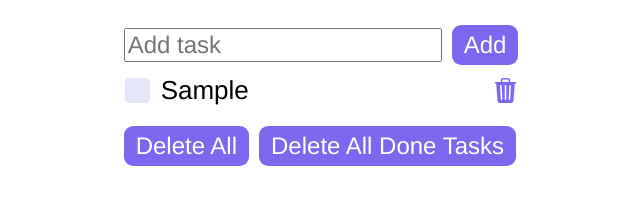
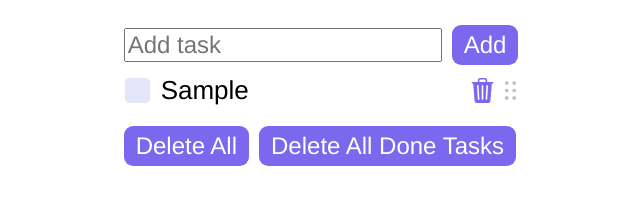
Before and after one commit to juliaying26/todolist, a Next.js app: page / in a window 1280 px wide. Both pictures are taken after typing "Sample" into the empty fields and a click on the button "Add". Shown: the part 487-692 px from the top of the page, without its empty margins (319-959 px from the left). Built offline with nearby package versions, Linux system fonts and the light colour scheme.

Commit message:
made grippy handle for drag and drop !!!!!

```diff
--- a/components/Item.module.css
+++ b/components/Item.module.css
@@ -21,6 +21,18 @@
   position: absolute;
 }
 
+.grippy_container {
+  display: flex;
+  align-items: center;
+  margin-right: -8px;
+}
+
+.grippy {
+  cursor: grab;
+  height: 31px !important;
+  width: 31px !important;
+}
+
 .list_item_div svg {
   height: 27px;
   width: 27px;
@@ -34,3 +46,8 @@
 .list_item {
   flex-grow: 1;
 }
+
+.right_side {
+  display: flex;
+  align-items: center;
+}
--- a/components/ListWithDragDrop.jsx
+++ b/components/ListWithDragDrop.jsx
@@ -1,4 +1,3 @@
-import Item from "./Item";
 import styles from "./List.module.css";
 import Button from "./Button";
 import { DndContext } from "@dnd-kit/core";
@@ -9,13 +8,13 @@ import {
   arrayMove,
 } from "@dnd-kit/sortable";
 import SortableItem from "./SortableItem";
+import { useContext } from "react";
+import { ThemeContext } from "../pages/index";
 
-export default function ListWithDragDrop({
-  todos,
-  setTodos,
-  theme,
-  themeOptions,
-}) {
+export default function ListWithDragDrop({ todos, setTodos }) {
+  const theme = useContext(ThemeContext).theme;
+  const themeOptions = useContext(ThemeContext).themeOptions;
+
   const handleDeleteAll = () => {
     setTodos([]);
     // set local storage to empty string
@@ -36,6 +35,7 @@ export default function ListWithDragDrop({
       const overIndex = todos.findIndex((todo) => todo.id === over.id);
       const updatedTodos = arrayMove(todos, activeIndex, overIndex);
       setTodos(updatedTodos);
+      localStorage.setItem("todos", JSON.stringify(updatedTodos));
     }
   }
 
@@ -50,20 +50,8 @@ export default function ListWithDragDrop({
                 item={item}
                 todos={todos}
                 setTodos={setTodos}
-                theme={theme}
-                themeOptions={themeOptions}
               />
             ))}
-            {/* {todos.map((item, index) => (
-          <Item
-            key={index}
-            item={item}
-            todos={todos}
-            setTodos={setTodos}
-            theme={theme}
-            themeOptions={themeOptions}
-          />
-        ))} */}
           </div>
         </SortableContext>
       </DndContext>
--- a/components/SortableItem.jsx
+++ b/components/SortableItem.jsx
@@ -1,14 +1,13 @@
 import { useSortable } from "@dnd-kit/sortable";
 import styles from "./Item.module.css";
 import { CSS } from "@dnd-kit/utilities";
+import { useContext } from "react";
+import { ThemeContext } from "../pages/index";
 
-export default function SortableItem({
-  item,
-  todos,
-  setTodos,
-  theme,
-  themeOptions,
-}) {
+export default function SortableItem({ item, todos, setTodos }) {
+  const theme = useContext(ThemeContext).theme;
+  const themeOptions = useContext(ThemeContext).themeOptions;
+
   const handleCheck = () => {
     setTodos((prevTodos) =>
       prevTodos.map((todo) =>
@@ -34,30 +33,16 @@ export default function SortableItem({
   const { attributes, listeners, setNodeRef, transform, transition } =
     useSortable({ id: item.id });
 
-  const style = { transform: CSS.Transform.toString(transform), transition };
+  const style = { transform: CSS.Transform.toString(transform) };
 
   return (
-    <div ref={setNodeRef} style={style} {...attributes} {...listeners}>
+    <div style={style}>
       <div className={styles.list_item_div}>
         <div
           className={styles.checkbox_and_item}
           onClick={handleCheck}
           style={{ cursor: "pointer" }}
         >
-          <svg
-            width="800px"
-            height="800px"
-            viewBox="0 0 25 25"
-            fill="#ffffff"
-            xmlns="http://www.w3.org/2000/svg"
-          >
-            <path
-              fill-rule="evenodd"
-              clip-rule="evenodd"
-              d="M9.5 8C10.3284 8 11 7.32843 11 6.5C11 5.67157 10.3284 5 9.5 5C8.67157 5 8 5.67157 8 6.5C8 7.32843 8.67157 8 9.5 8ZM9.5 14C10.3284 14 11 13.3284 11 12.5C11 11.6716 10.3284 11 9.5 11C8.67157 11 8 11.6716 8 12.5C8 13.3284 8.67157 14 9.5 14ZM11 18.5C11 19.3284 10.3284 20 9.5 20C8.67157 20 8 19.3284 8 18.5C8 17.6716 8.67157 17 9.5 17C10.3284 17 11 17.6716 11 18.5ZM15.5 8C16.3284 8 17 7.32843 17 6.5C17 5.67157 16.3284 5 15.5 5C14.6716 5 14 5.67157 14 6.5C14 7.32843 14.6716 8 15.5 8ZM17 12.5C17 13.3284 16.3284 14 15.5 14C14.6716 14 14 13.3284 14 12.5C14 11.6716 14.6716 11 15.5 11C16.3284 11 17 11.6716 17 12.5ZM15.5 20C16.3284 20 17 19.3284 17 18.5C17 17.6716 16.3284 17 15.5 17C14.6716 17 14 17.6716 14 18.5C14 19.3284 14.6716 20 15.5 20Z"
-              fill="#bbbbbb"
-            />
-          </svg>
           {/* checkbox */}
           <svg
             style={
@@ -94,6 +79,8 @@ export default function SortableItem({
             <label style={{ cursor: "pointer" }}>{item.taskName}</label>
           </p>
         </div>
+        <div className={styles.right_side}>
+          {/* trash icon */}
           <svg
             xmlns="http://www.w3.org/2000/svg"
             width="16"
@@ -106,6 +93,30 @@ export default function SortableItem({
           >
             <path d="M11 1.5v1h3.5a.5.5 0 0 1 0 1h-.538l-.853 10.66A2 2 0 0 1 11.115 16h-6.23a2 2 0 0 1-1.994-1.84L2.038 3.5H1.5a.5.5 0 0 1 0-1H5v-1A1.5 1.5 0 0 1 6.5 0h3A1.5 1.5 0 0 1 11 1.5m-5 0v1h4v-1a.5.5 0 0 0-.5-.5h-3a.5.5 0 0 0-.5.5M4.5 5.029l.5 8.5a.5.5 0 1 0 .998-.06l-.5-8.5a.5.5 0 1 0-.998.06m6.53-.528a.5.5 0 0 0-.528.47l-.5 8.5a.5.5 0 0 0 .998.058l.5-8.5a.5.5 0 0 0-.47-.528M8 4.5a.5.5 0 0 0-.5.5v8.5a.5.5 0 0 0 1 0V5a.5.5 0 0 0-.5-.5" />
           </svg>
+          {/* grippy handle for drag drop */}
+          <div
+            ref={setNodeRef}
+            {...attributes}
+            {...listeners}
+            className={styles.grippy_container}
+          >
+            <svg
+              width="31"
+              height="31"
+              viewBox="0 0 25 25"
+              fill="#ffffff"
+              xmlns="http://www.w3.org/2000/svg"
+              className={styles.grippy}
+            >
+              <path
+                fill-rule="evenodd"
+                clip-rule="evenodd"
+                d="M9.5 8C10.3284 8 11 7.32843 11 6.5C11 5.67157 10.3284 5 9.5 5C8.67157 5 8 5.67157 8 6.5C8 7.32843 8.67157 8 9.5 8ZM9.5 14C10.3284 14 11 13.3284 11 12.5C11 11.6716 10.3284 11 9.5 11C8.67157 11 8 11.6716 8 12.5C8 13.3284 8.67157 14 9.5 14ZM11 18.5C11 19.3284 10.3284 20 9.5 20C8.67157 20 8 19.3284 8 18.5C8 17.6716 8.67157 17 9.5 17C10.3284 17 11 17.6716 11 18.5ZM15.5 8C16.3284 8 17 7.32843 17 6.5C17 5.67157 16.3284 5 15.5 5C14.6716 5 14 5.67157 14 6.5C14 7.32843 14.6716 8 15.5 8ZM17 12.5C17 13.3284 16.3284 14 15.5 14C14.6716 14 14 13.3284 14 12.5C14 11.6716 14.6716 11 15.5 11C16.3284 11 17 11.6716 17 12.5ZM15.5 20C16.3284 20 17 19.3284 17 18.5C17 17.6716 16.3284 17 15.5 17C14.6716 17 14 17.6716 14 18.5C14 19.3284 14.6716 20 15.5 20Z"
+                fill="#bfbfbf"
+              />
+            </svg>
+          </div>
+        </div>
       </div>
     </div>
   );
--- a/pages/index.jsx
+++ b/pages/index.jsx
@@ -73,7 +73,7 @@ export default function Home() {
             total_todos={todos.length}
           />
           <Form todos={todos} setTodos={setTodos} />
-          <List todos={todos} setTodos={setTodos} />
+          <ListWithDragDrop todos={todos} setTodos={setTodos} />
         </ThemeContext.Provider>
       </div>
     </div>
```
Lines whose indentation alone changed are shown as unchanged.
